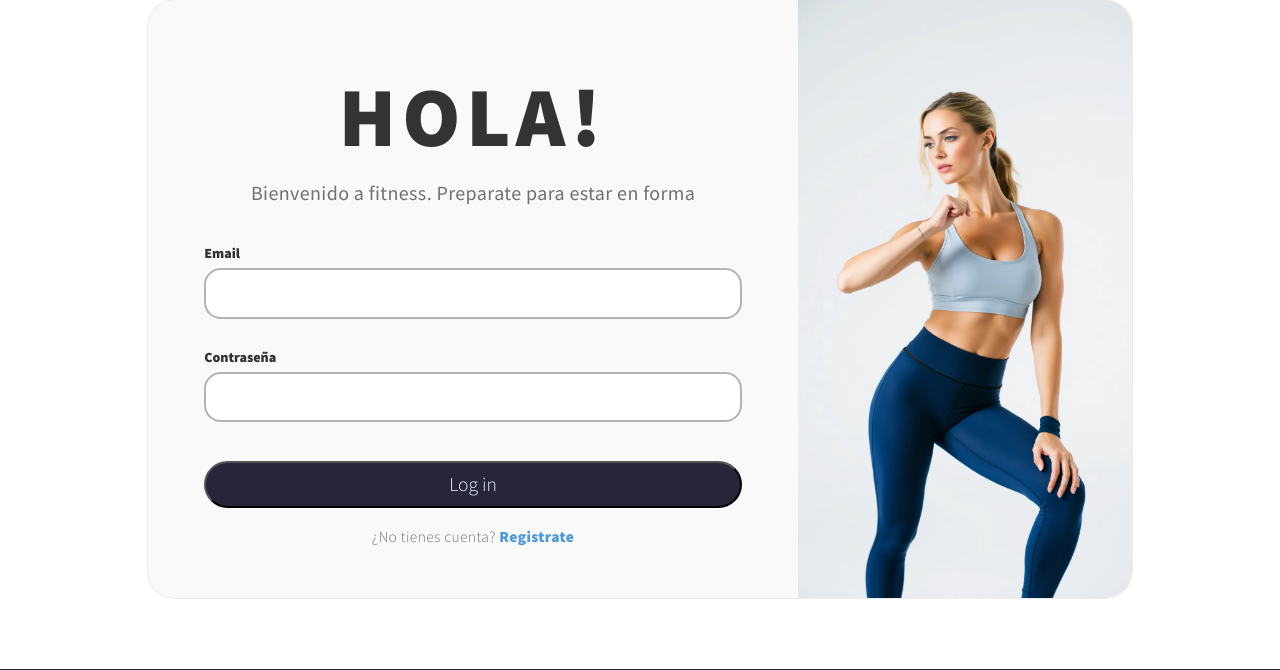
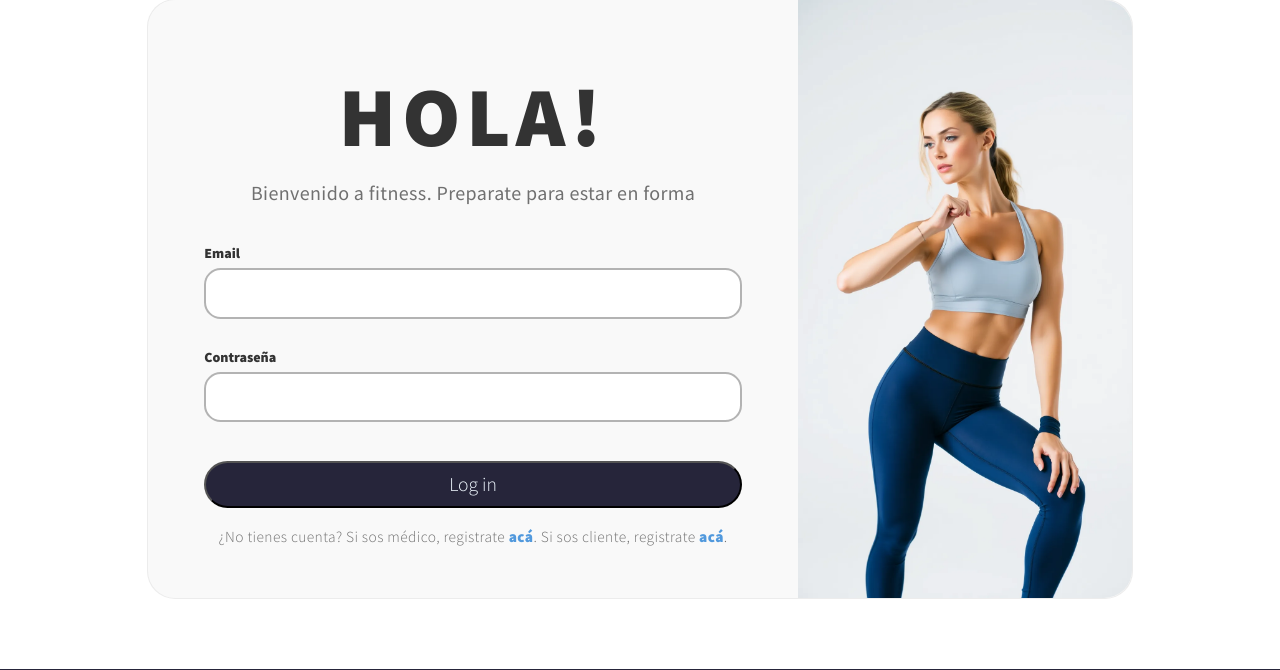
Before and after one commit to Cristiangc67/fitness, a Django app: page /login/ in a window 1280 px wide. Shown: the part 113-783 px from the top of the page. Run offline with Django 5.2, Linux system fonts and the light colour scheme; some libraries are stand-ins or nearby versions.

Commit message:
registro doble

```diff
--- a/apps/main/templates/main/login.html
+++ b/apps/main/templates/main/login.html
@@ -17,7 +17,9 @@
         <button class="loginButton">Log in</button>
       </form>
       <p class="registerText">
-        ¿No tienes cuenta? <a href="" class="registerLink">Registrate</a>
+        ¿No tienes cuenta?
+        Si sos médico, registrate <a href="" class="registerLink">acá</a>.
+        Si sos cliente, registrate <a href="" class="registerLink">acá</a>.
       </p>
     </div>
     <img
```
